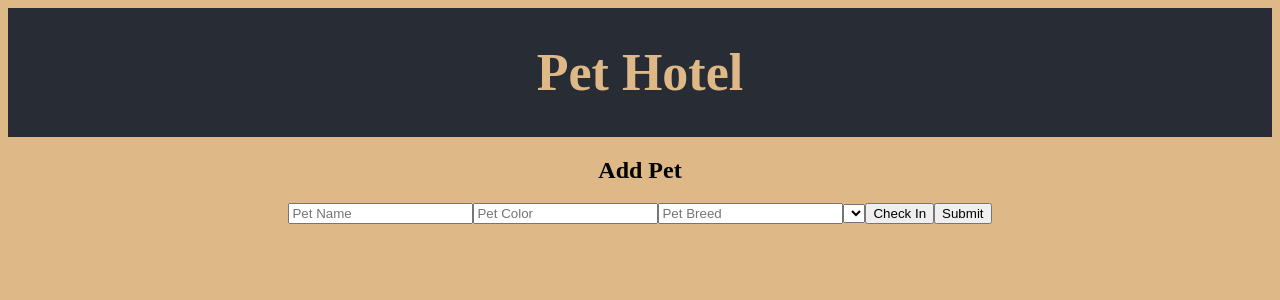
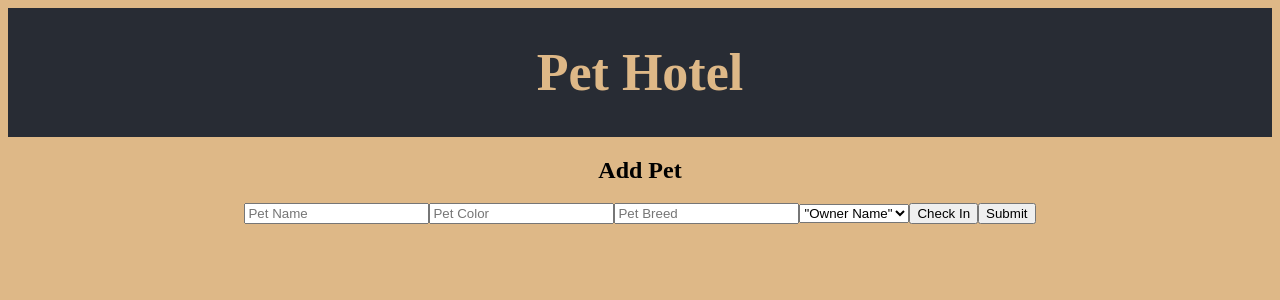
Before and after one commit to JoshuaDKuss/pet-hotel-react-clientside, a React (Create React App) app: page /#/pet in a window 1280 px wide. Shown: the top 300 px of the page. Built offline with nearby package versions, Linux system fonts and the light colour scheme.

Commit message:
commit before branch off from master

```diff
--- a/src/Components/AddPet/AddPet.jsx
+++ b/src/Components/AddPet/AddPet.jsx
@@ -19,7 +19,9 @@ componentDidMount = () => {
                 <input placeholder="Pet Name"></input>
                 <input placeholder="Pet Color"></input>
                 <input placeholder="Pet Breed"></input>
-                <select placeholder="Owner Name"></select>
+                <select>
+                    <option>"Owner Name"</option>
+                </select>
                 <button>Check In</button>
                 <button>Submit</button>
                 </form>
```
